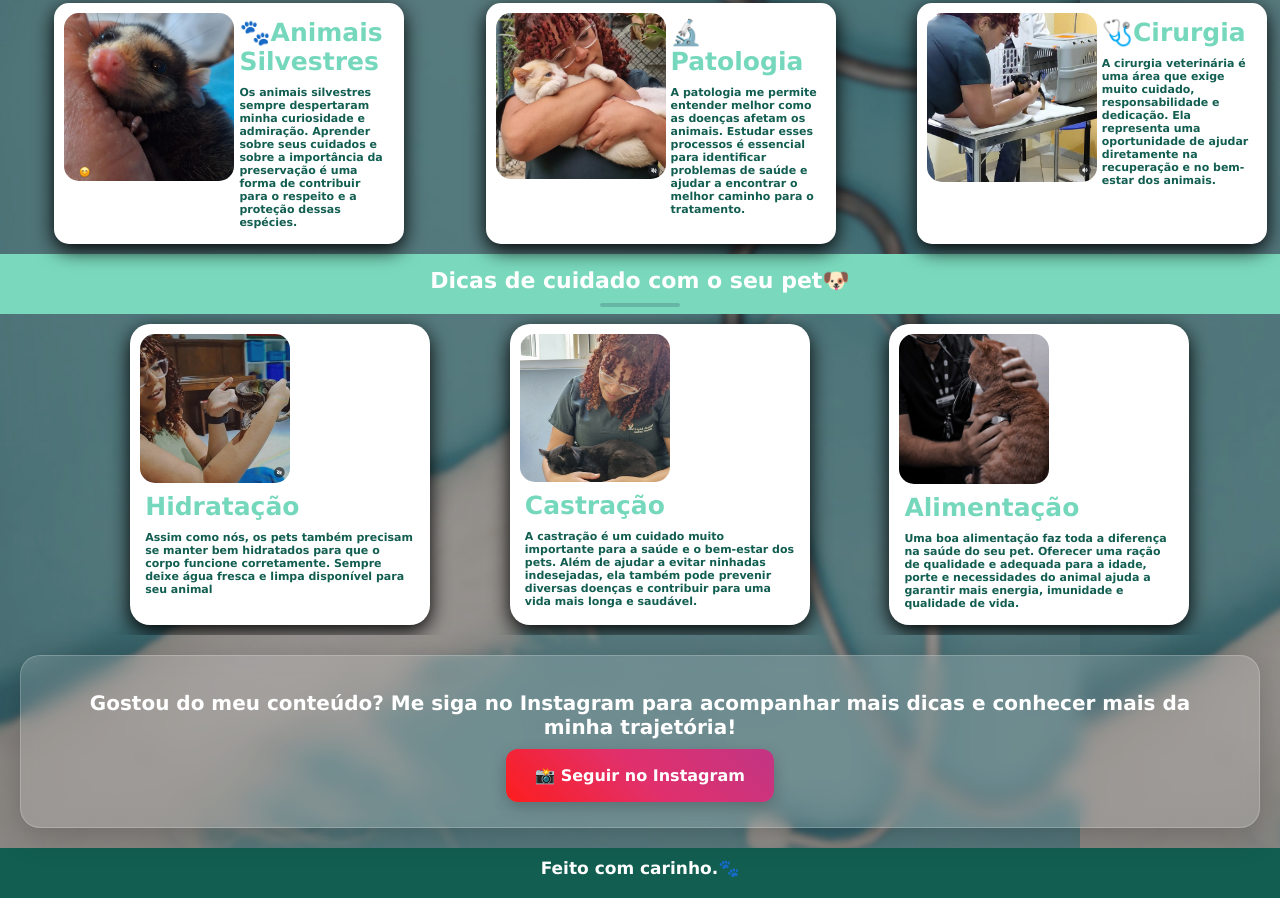
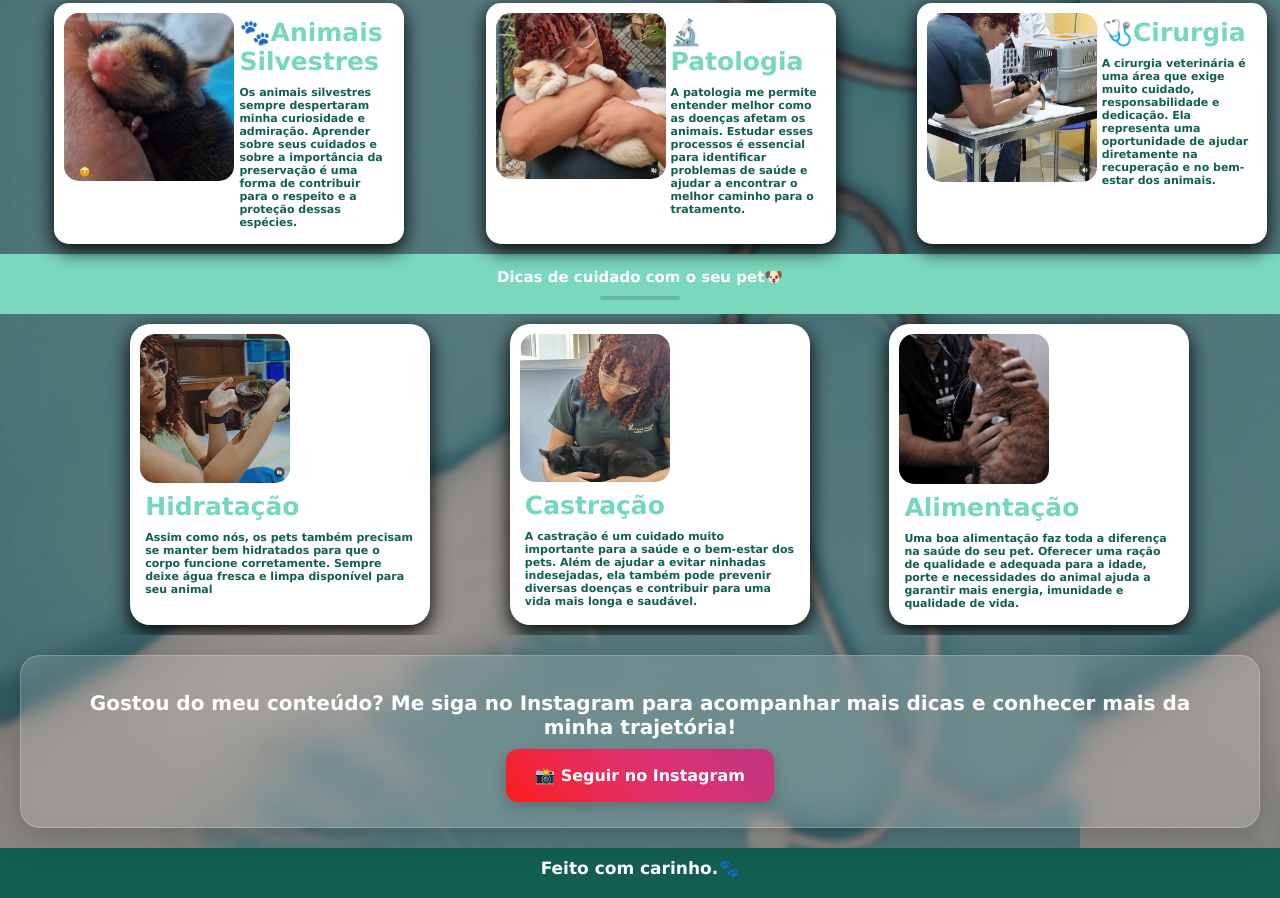
Before and after one commit to fehh-st/bio-thay-vet, a plain HTML site: page index.html in a window 1280 px wide. Shown: the part 723-1621 px from the top of the page. Drawn offline with Linux system fonts and the light colour scheme.

Commit message:
Update styles.css

```diff
--- a/styles.css
+++ b/styles.css
@@ -188,7 +188,7 @@ border-radius:2px;
 .cuidados h1{
   color: white;
   text-align: center;
-  font-size: 22px;
+  font-size: 15px;
   padding: 14px;
   font-family: Verdana;
 }
```
